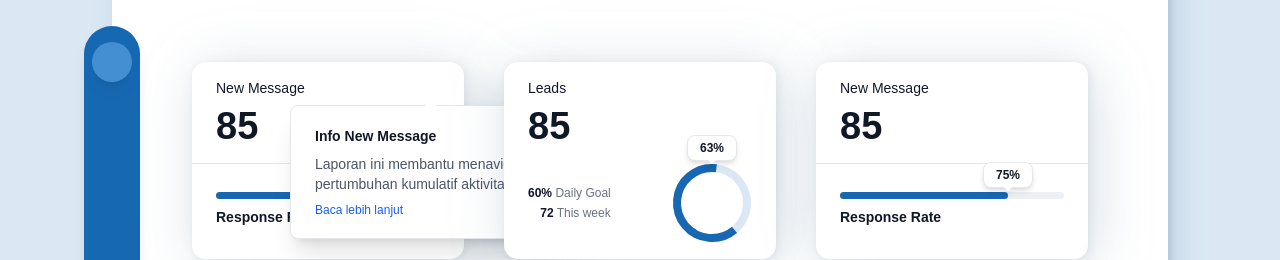
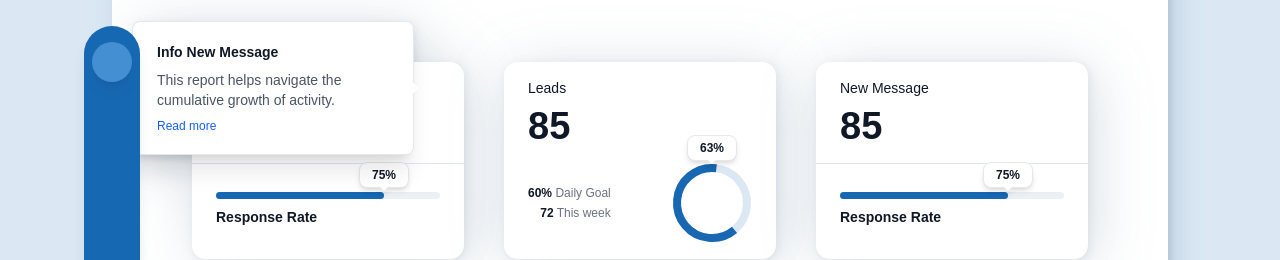
Before and after one commit to Fahmiali99/dashboard-ui, a Next.js app: page / in a window 1280 px wide. Both pictures are taken after a click on the element 431 px from the left and 330 px from the top of the page. Shown: the part 242-502 px from the top of the page. Built offline with nearby package versions, Linux system fonts and the light colour scheme; some icons are missing.

Commit message:
bugfix/ui

```diff
--- a/src/components/dashboard/widget-menu.jsx
+++ b/src/components/dashboard/widget-menu.jsx
@@ -6,7 +6,7 @@ function WidgetMenu() {
   return (
     <div className="w-full grid grid-cols-1 md:grid-cols-2 lg:grid-cols-3 gap-4 md:!gap-6 lg:!gap-6 xl:!gap-10 pt-10">
       {widgetMenu.map((item, index) => (
-        <div key={index} className="bg-white rounded-[14px] drop-shadow-[6px_6px_30px_rgba(81,114,144,0.2),_2px_2px_4px_rgba(103,124,143,0.15)]">
+        <div key={index} className="bg-white rounded-[14px] drop-shadow-[6px_6px_30px_rgba(81,114,144,0.2),_2px_2px_4px_rgba(103,124,143,0.15)] ">
           <WidgetTypes type={item.type} item_chart={item} />
         </div>
       ))}
--- a/src/components/navigation.jsx
+++ b/src/components/navigation.jsx
@@ -30,7 +30,7 @@ function Navigation() {
                             <NavbarLink
                                 key={index}
                                 href={item.href}
-                                className={router.pathname === item.href ? '!text-[#1767B2]' : '!text-[#000000]'}
+                                className={router.pathname === item.href ? '!text-[#1767B2]' : '!text-[#000000] hover:!text-[#1767B2]'}
                             >
                                 {item.name}
                             </NavbarLink>
@@ -42,7 +42,7 @@ function Navigation() {
                             icon="jam:menu"
                             width={32}
                             height={32}
-                            className={`${isOpen ? "rotate-90" : ""} transition-transform duration-300`}
+                            className={`${isOpen ? "rotate-90" : ""} transition-transform duration-300 hover:!text-[#1767B2]`}
                         />
                     </button>
                 </div>
--- a/src/components/widget-types.jsx
+++ b/src/components/widget-types.jsx
@@ -27,7 +27,6 @@ const TrackedProgressBar = ({ percentage, result, desc }) => {
         >
             <div className="w-full bg-[#EBF0F5] rounded-full h-[7px]" />
             <div className="absolute top-0 left-0 bg-[#1767B2] h-[7px] rounded-full" style={{ width: `${percentage}%` }}/>
-
             <div style={popoverStyle} className="absolute -top-[30px] transition-none">
                 <div className="relative bg-white border border-gray-200 rounded-lg py-1 px-3 text-xs font-bold text-gray-900 shadow-md">
                     {result}
@@ -121,16 +120,16 @@ function WidgetTypes({ type, item_chart }) {
             content={
                 <div className="p-3 space-y-2 text-gray-900 text-sm w-64">
                     <h3 className="font-semibold">Info {item_chart?.title}</h3>
-                    <p className="text-gray-600">Laporan ini membantu menavigasi pertumbuhan kumulatif aktivitas.</p>
-                    <a href="#" className="flex items-center font-medium text-blue-600 hover:underline text-xs">Baca lebih lanjut</a>
+                    <p className="text-gray-600">This report helps navigate the cumulative growth of activity.</p>
+                    <a href="#" className="flex items-center font-medium text-blue-600 hover:underline text-xs">Read more</a>
                 </div>
             }
-            placement="bottom"
+            placement="left"
             trigger="click"
             style="light"
             className="!bg-white !border !border-gray-200 !rounded-lg !shadow-xl !max-w-xs"
         >
-            <div className="text-2xl text-gray-900 cursor-pointer">
+            <div className="text-2xl text-gray-900 hover:text-[#1767B2] cursor-pointer">
                 {item_chart.icon}
             </div>
         </Tooltip>
```
